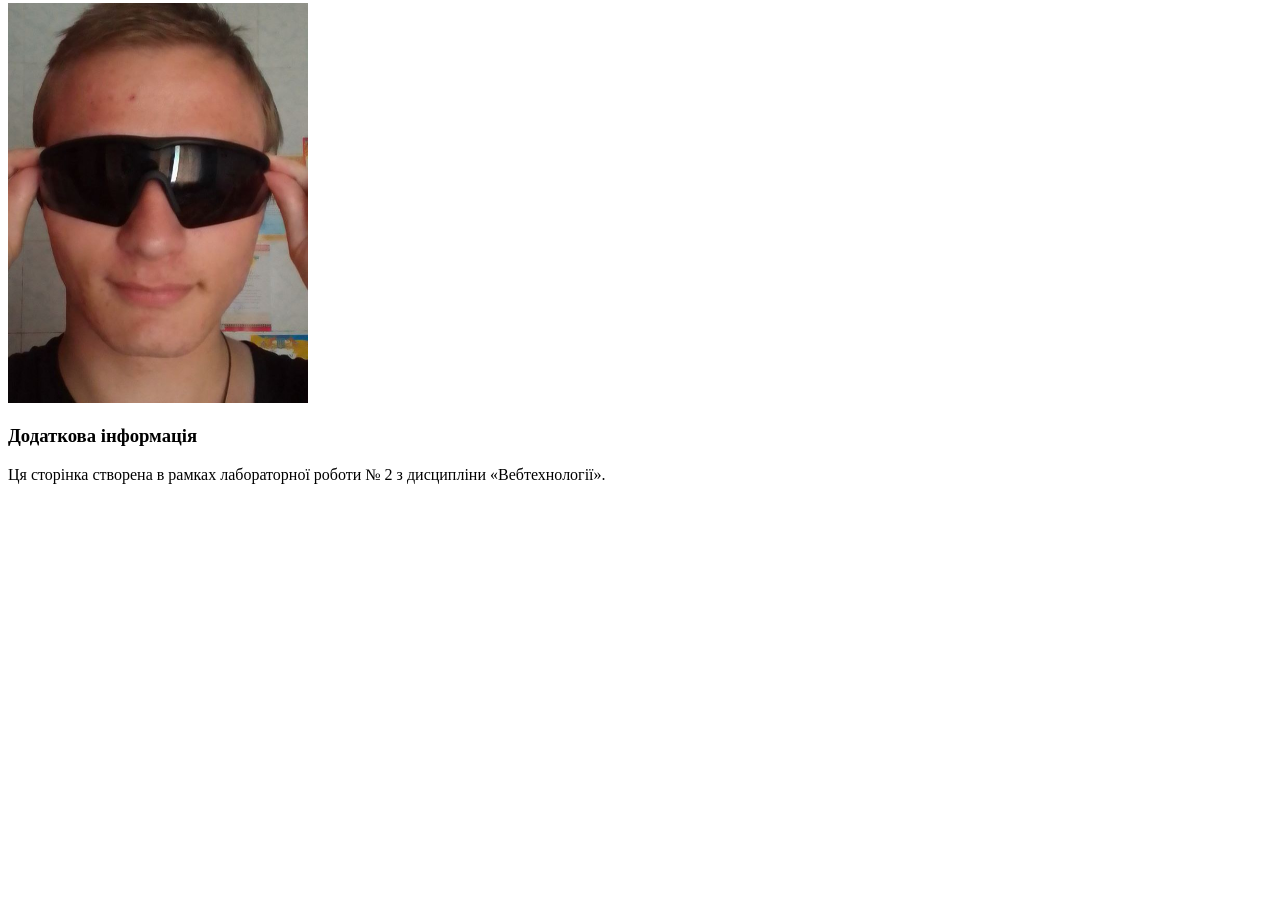
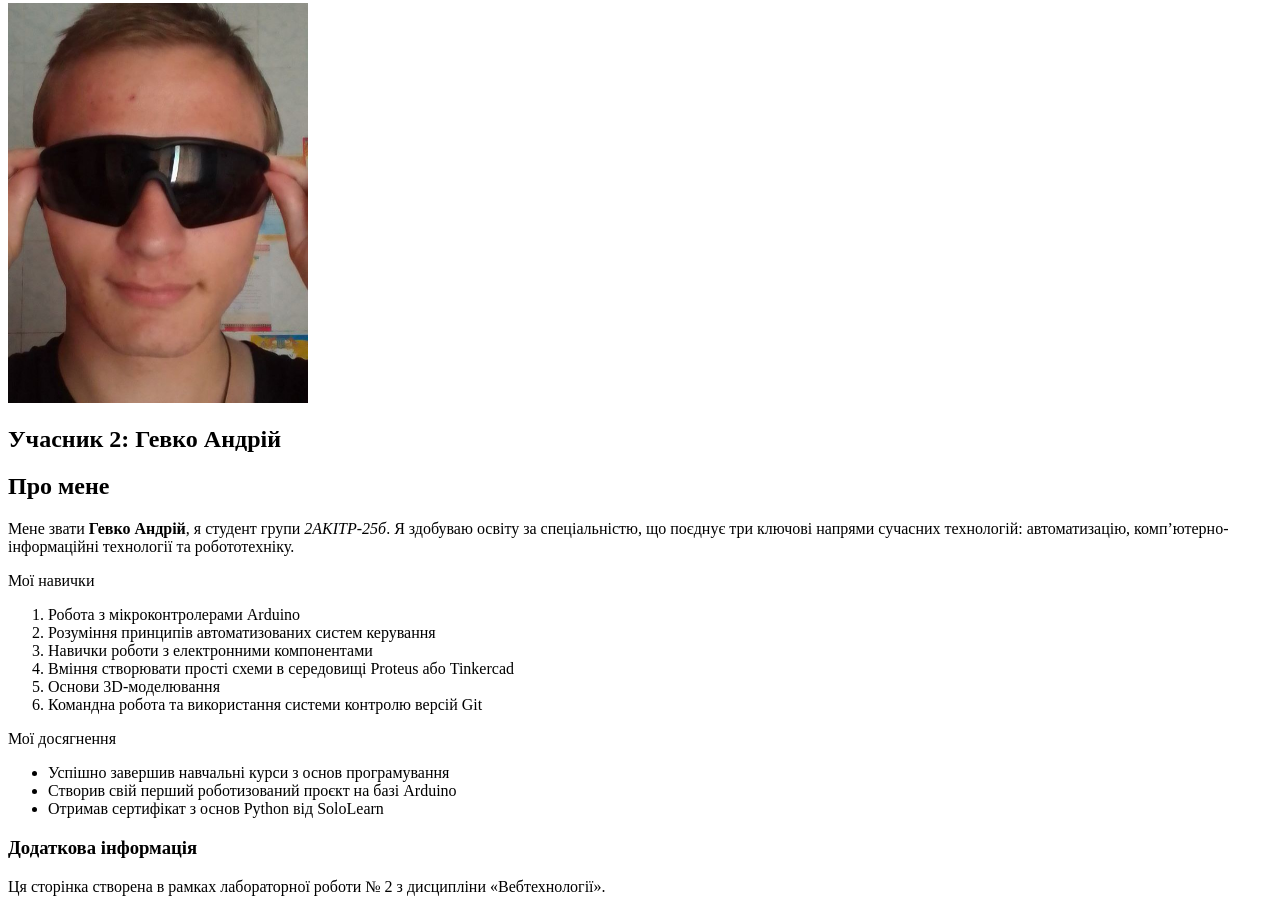
Before and after one commit to ChernegaSergiy/html-layout-lab2, a plain HTML site: page index.html in a window 1280 px wide. Shown: the part 678-1590 px from the top of the page. Before the commit the page ends 1178 px from the top, so only its background shows below. Drawn offline with Linux system fonts and the light colour scheme.

Commit message:
Gevko Andrii: Додано профіль та списки

```diff
--- a/index.html
+++ b/index.html
@@ -1,10 +1,12 @@
 <!DOCTYPE html>
 <html lang="uk">
+
 <head>
     <meta charset="UTF-8">
     <meta name="viewport" content="width=device-width, initial-scale=1.0">
     <title>Команда 2АКІТР-25б - Лабораторна робота №2</title>
 </head>
+
 <body>
     <header>
         <h1>Команда 2АКІТР-25б - Веб-технології</h1>
@@ -54,12 +56,47 @@
             </p>
 
             <h5>Контактна інформація</h6>
+                <p>
+                    Зі мною можна зв'язатися через <a href="https://github.com/ChernegaSergiy"
+                        target="_blank">GitHub</a>
+                    для обговорення проєктів та співпраці.
+                </p>
+
+                <img src="student-photo.jpg" alt="Фото студента Чернеги Сергія" width="300">
+        </section>
+
+        <section id="participant2">
+            <h1>Учасник 2: Гевко Андрій</h1>
+            <h2>Про мене</h2>
+
             <p>
-                Зі мною можна зв'язатися через <a href="https://github.com/ChernegaSergiy" target="_blank">GitHub</a>
-                для обговорення проєктів та співпраці.
+                Мене звати <strong>Гевко Андрій</strong>, я студент групи <em>2АКІТР-25б</em>.
+                Я здобуваю освіту за спеціальністю, що поєднує три ключові напрями сучасних технологій:
+                автоматизацію, комп’ютерно-інформаційні технології та робототехніку.
             </p>
 
-            <img src="student-photo.jpg" alt="Фото студента Чернеги Сергія" width="300">
+            <p>
+                Мої навички
+            </p>
+
+            <ol>
+                <li>Робота з мікроконтролерами Arduino </li>
+                <li>Розуміння принципів автоматизованих систем керування</li>
+                <li>Навички роботи з електронними компонентами </li>
+                <li>Вміння створювати прості схеми в середовищі Proteus або Tinkercad</li>
+                <li>Основи 3D-моделювання </li>
+                <li>Командна робота та використання системи контролю версій Git</li>
+            </ol>
+
+            <p>
+                Мої досягнення
+            </p>
+
+            <ul>
+                <li>Успішно завершив навчальні курси з основ програмування</li>
+                <li>Створив свій перший роботизований проєкт на базі Arduino</li>
+                <li>Отримав сертифікат з основ Python від SoloLearn </li>
+            </ul>
         </section>
 
         <aside>
@@ -68,4 +105,5 @@
         </aside>
     </main>
 </body>
+
 </html>
```
